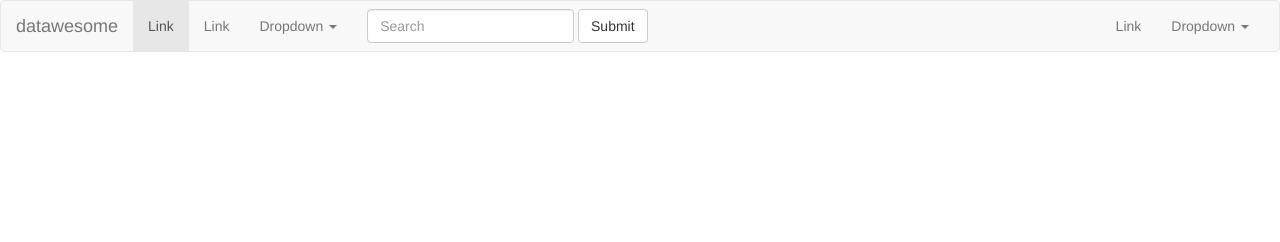
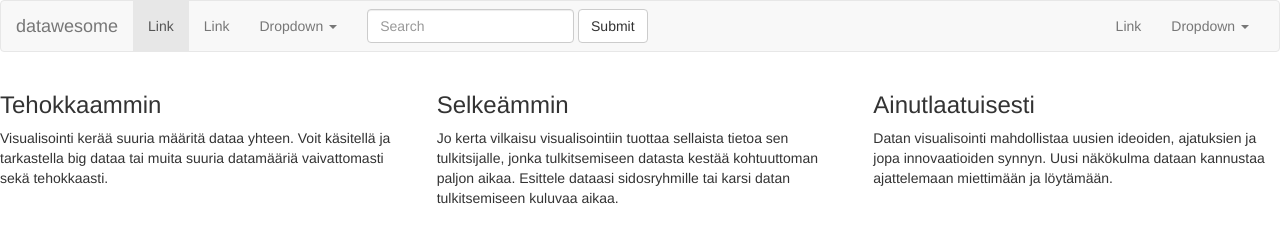
Before and after one commit to K4sa/datawesome, a plain HTML site: page index.html in a window 1280 px wide. Drawn offline with nearby package versions, Linux system fonts and the light colour scheme.

Commit message:
Mainostekstit

```diff
--- a/index.html
+++ b/index.html
@@ -79,6 +79,26 @@
     </div>
     <div id="part2"></div>
     <div id="part3"></div>
+      <div class="row">
+          <div class="col-md-4">
+              <h3>Tehokkaammin</h3>
+              <p>Visualisointi kerää suuria määritä dataa yhteen. Voit käsitellä ja tarkastella big dataa tai muita suuria datamääriä
+                 vaivattomasti sekä tehokkaasti.
+              </p>
+          </div>
+          <div class="col-md-4">
+              <h3>Selkeämmin</h3>
+              <p>Jo kerta vilkaisu visualisointiin tuottaa sellaista tietoa sen tulkitsijalle, jonka tulkitsemiseen datasta
+                  kestää kohtuuttoman paljon aikaa. Esittele dataasi sidosryhmille tai karsi datan tulkitsemiseen kuluvaa aikaa.
+              </p>
+          </div>
+          <div class="col-md-4">
+              <h3>Ainutlaatuisesti</h3>
+              <p>Datan visualisointi mahdollistaa uusien ideoiden, ajatuksien ja jopa innovaatioiden synnyn. Uusi näkökulma dataan kannustaa ajattelemaan
+                 miettimään ja löytämään.
+              </p>
+          </div>
+      </div>
     <div id="part4"></div>
     <div id="part5"></div>
     <script src="https://maxcdn.bootstrapcdn.com/bootstrap/3.3.1/js/bootstrap.min.js"></script>
```
